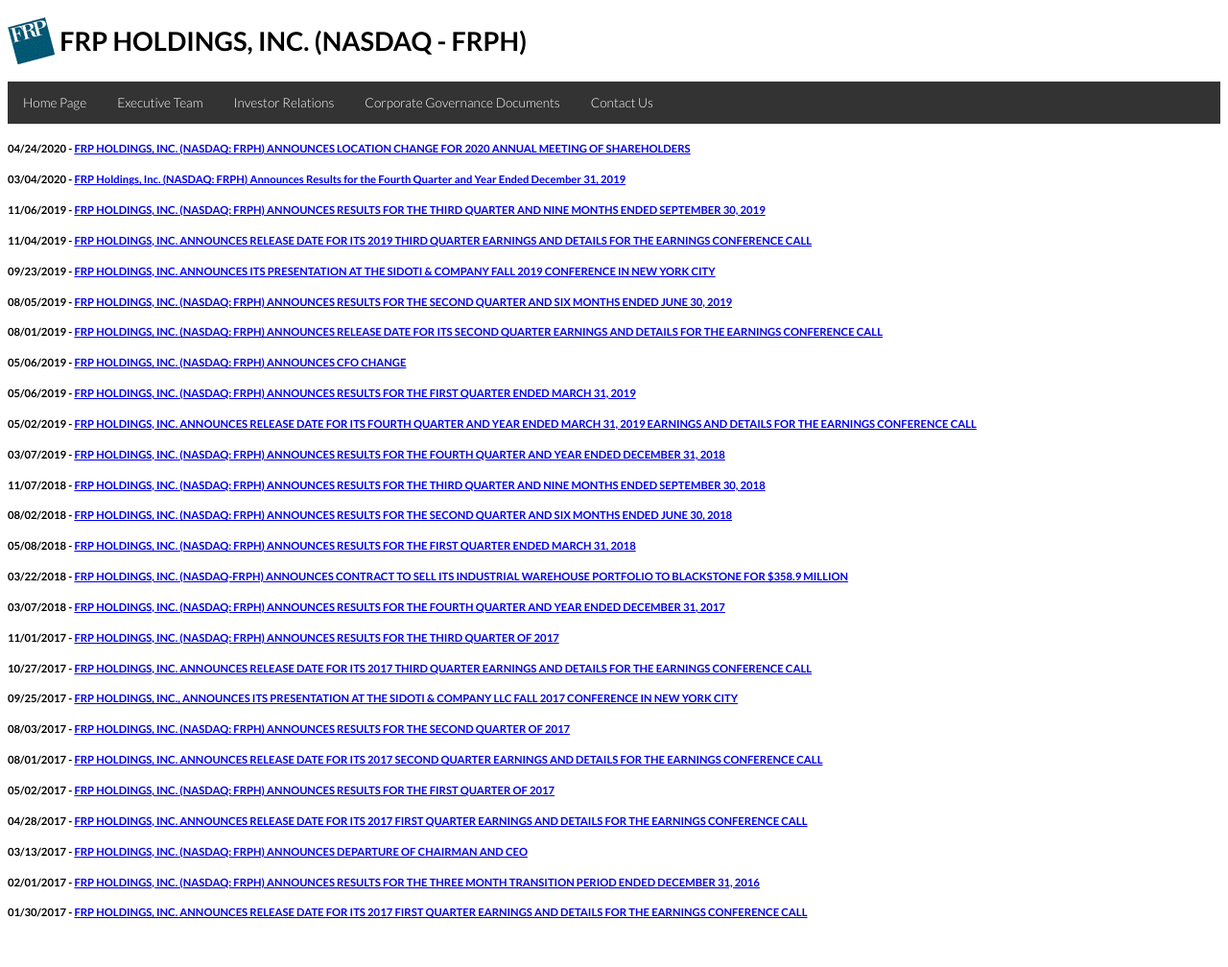
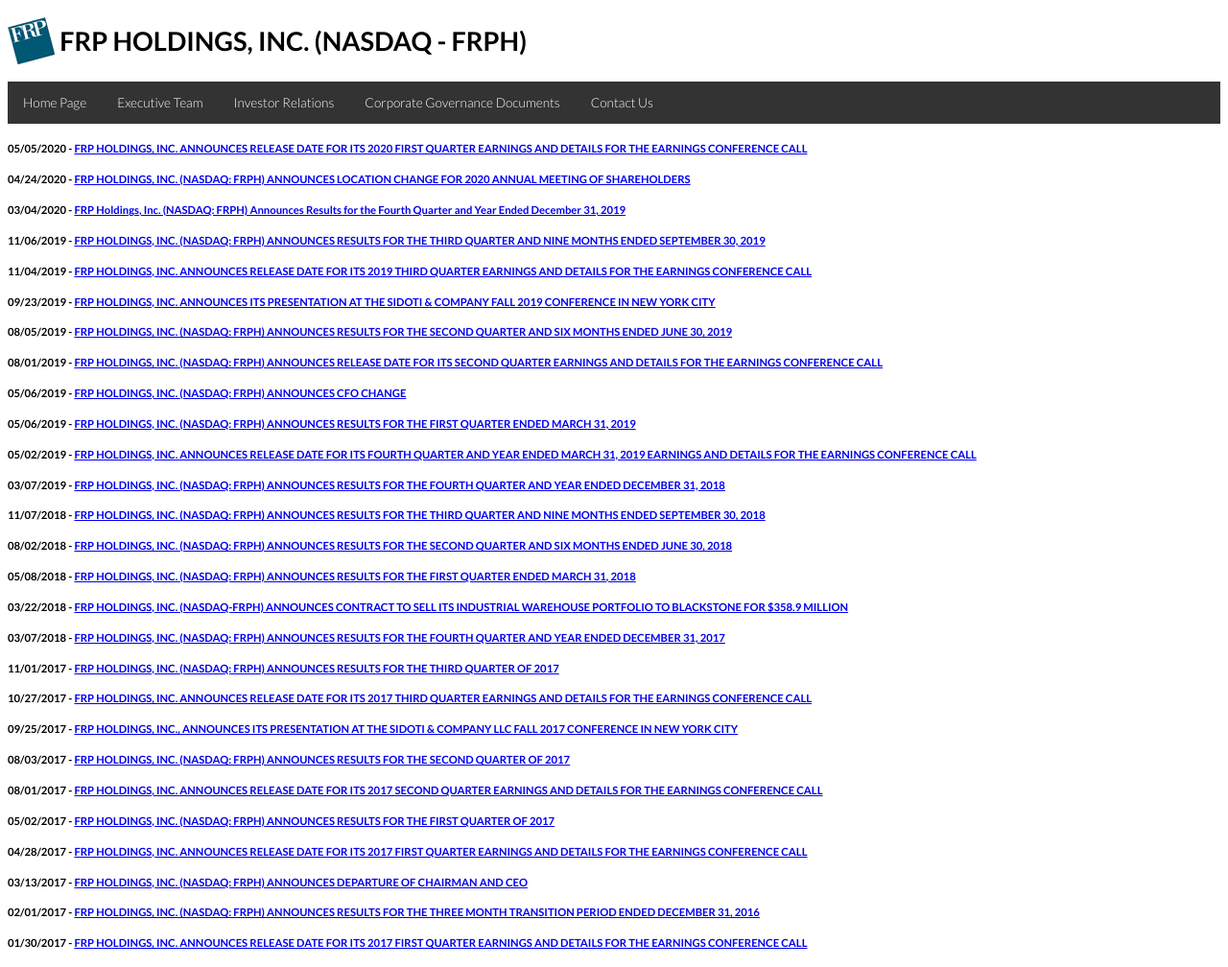
Before and after one commit to frpholdings/frpholdings.github.io, a Jekyll site: the page built from news.md, in a window 1280 px wide. Shown: the whole page at 96% size. Built offline with Jekyll 4.4.1, drawn with Linux system fonts in a browser that asks for light colours; before the commit the page ends 976 px from its top, so only the background shows below that.

Commit message:
Update news.yml

```diff
--- a/_data/news.yml
+++ b/_data/news.yml
@@ -101,3 +101,7 @@
 - Date: "2020-04-24"
   Title: "FRP HOLDINGS, INC. (NASDAQ: FRPH) ANNOUNCES LOCATION CHANGE FOR 2020 ANNUAL MEETING OF SHAREHOLDERS"
   File: FRPH_Press_Release_04.24.2020.pdf
+
+- Date: "2020-05-05"
+  Title: "FRP HOLDINGS, INC. ANNOUNCES RELEASE DATE FOR ITS 2020 FIRST QUARTER EARNINGS AND DETAILS FOR THE EARNINGS CONFERENCE CALL"
+  File: 5_7_20_q1_earnings_release_date_announcement.pdf
```
